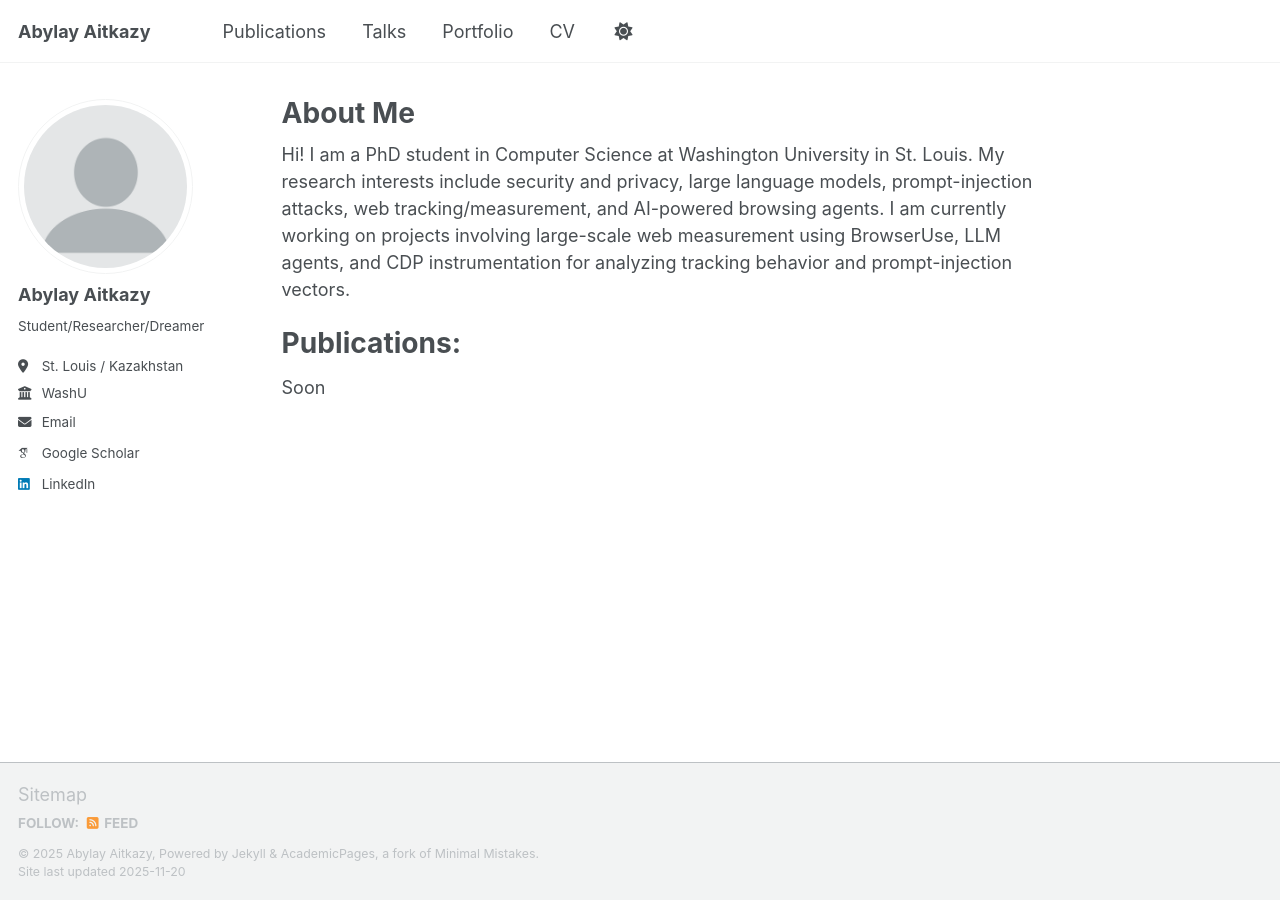
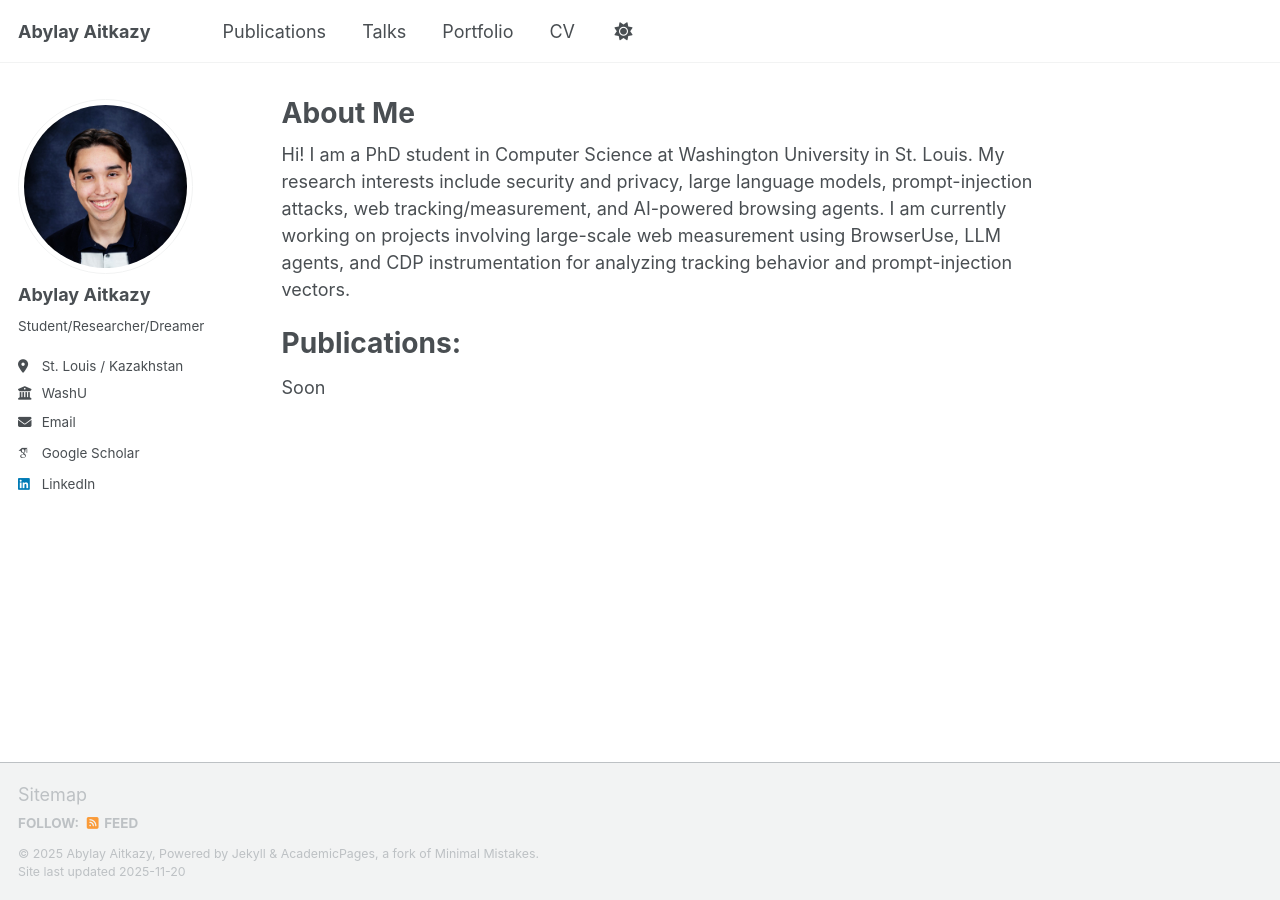
Before and after one commit to AblKosmo/ablkosmo.github.io, a Jekyll site: the page built from _pages/about.md, in a window 1280 px wide. Built offline with Jekyll 4.4.1, drawn with Linux system fonts in a browser that asks for light colours; some web fonts are replaced; a script that is not in the unit is left out.

Commit message:
Update _config.yml

```diff
--- a/_config.yml
+++ b/_config.yml
@@ -23,7 +23,7 @@ repository               : "ablkosmo.github.io"
 #               Additional customization can be done by editing /_includes/author-profile.html
 author:
   # Biographic information
-  avatar           : "profile.png"
+  avatar           : "Aitkazy_Abylay.jpeg"
   name             : "Abylay Aitkazy"
   pronouns         : # example: "she/her"
   bio              : "Student/Researcher/Dreamer"
```
